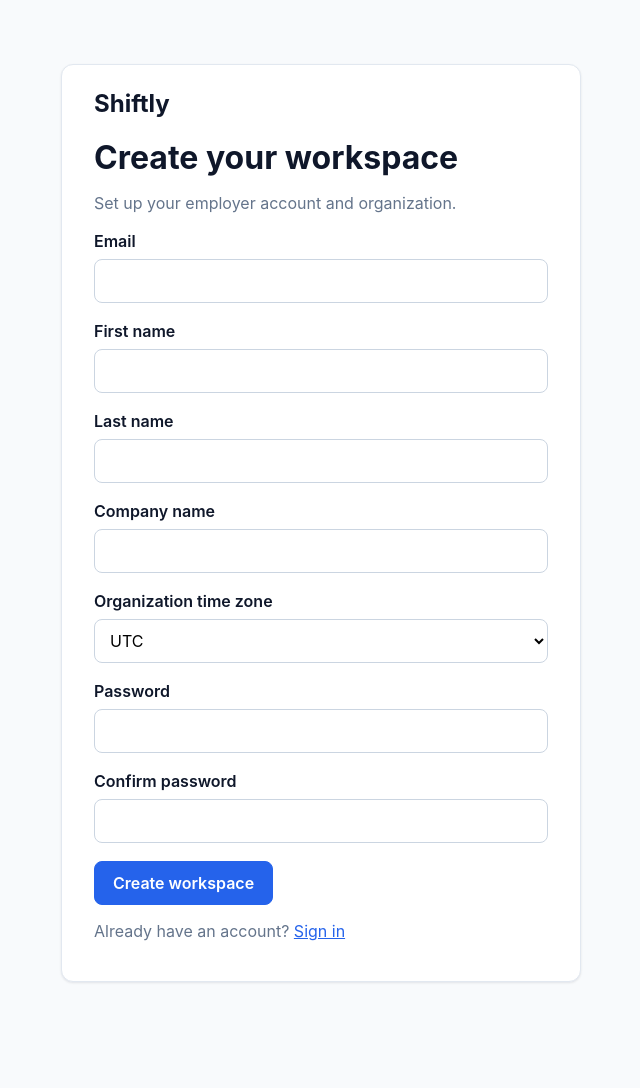
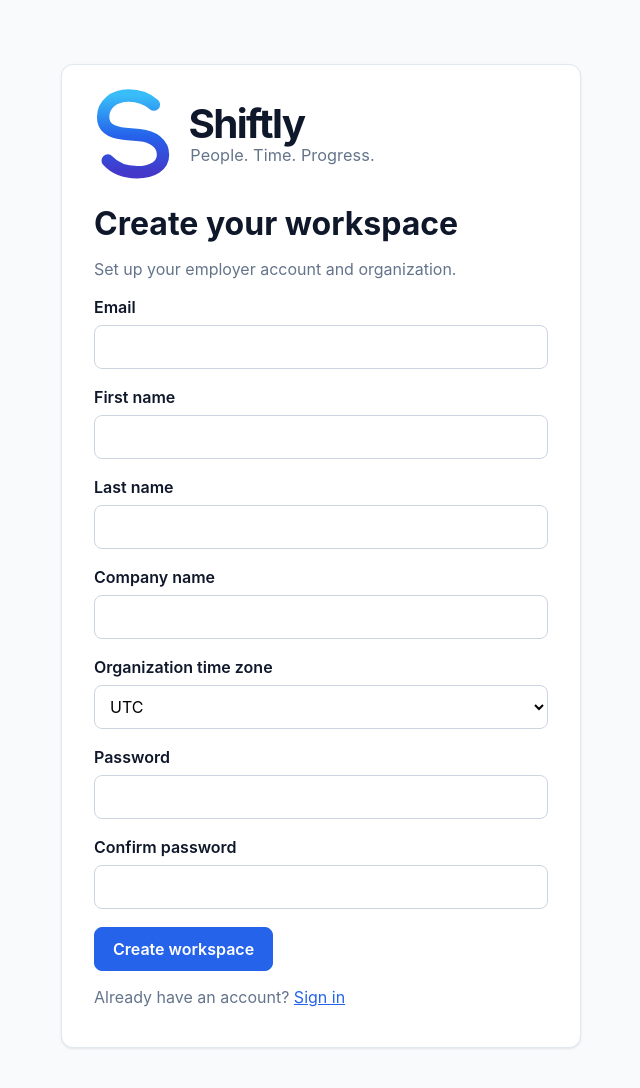
Before and after one commit to astigPree/Shiftly, a Django app: page /signup/ in a window 1280 px wide. Shown: the top 1088 px of the page, without its empty margins (319-959 px from the left). Before the commit the page ends 983 px from the top, so only its background shows below. Run offline with Django 4.2, Linux system fonts and the light colour scheme; parts of the project's set-up code (start-up, migrations or seed data) failed here and were passed over.

Commit message:
Add Shiftly brand assets and use logo

```diff
--- a/static/css/base.css
+++ b/static/css/base.css
@@ -76,10 +76,15 @@ textarea {
   box-shadow: var(--shadow-card);
 }
 .brand {
+  display: inline-flex;
+  align-items: center;
   color: var(--color-text);
-  font-size: var(--text-2xl);
-  font-weight: 750;
   text-decoration: none;
+}
+.auth-logo {
+  display: block;
+  width: min(100%, 280px);
+  height: auto;
 }
 h1 {
   margin: 20px 0 8px;
--- a/static/css/layout.css
+++ b/static/css/layout.css
@@ -33,14 +33,11 @@
   text-decoration: none;
 }
 .brand-mark {
-  display: grid;
+  display: block;
   width: 34px;
   height: 34px;
-  place-items: center;
-  color: var(--color-white);
-  background: var(--color-primary);
-  border-radius: var(--radius-md);
-  font-size: var(--text-lg);
+  flex: 0 0 auto;
+  object-fit: contain;
 }
 .organization-switcher {
   display: flex;
--- a/templates/accounts/signup.html
+++ b/templates/accounts/signup.html
@@ -1,9 +1,9 @@
 {% extends "base.html" %}
-{% load form_tags %}
+{% load form_tags static %}
 {% block title %}Create your Shiftly workspace{% endblock %}
 {% block content %}
 <section class="auth-card" aria-labelledby="page-title">
-  <a class="brand" href="{% url 'accounts:index' %}">Shiftly</a>
+  <a class="brand" href="{% url 'accounts:index' %}"><img class="auth-logo" src="{% static 'assets/shiftly-logo.svg' %}" alt="Shiftly — People. Time. Progress."></a>
   <h1 id="page-title">Create your workspace</h1>
   <p class="muted">Set up your employer account and organization.</p>
   <form method="post" novalidate>
--- a/templates/base.html
+++ b/templates/base.html
@@ -5,6 +5,7 @@
   <meta charset="utf-8">
   <meta name="viewport" content="width=device-width, initial-scale=1">
   <title>{% block title %}Shiftly{% endblock %}</title>
+  <link rel="icon" type="image/svg+xml" href="{% static 'assets/shiftly-mark.svg' %}">
   <link rel="stylesheet" href="{% static 'css/tokens.css' %}">
   <link rel="stylesheet" href="{% static 'css/base.css' %}">
   <link rel="stylesheet" href="{% static 'css/layout.css' %}">
--- a/templates/layouts/employee.html
+++ b/templates/layouts/employee.html
@@ -6,7 +6,7 @@
 <a class="skip-link" href="#main-content">Skip to main content</a>
 <div class="employee-shell">
   <header class="employee-topbar">
-    <a class="shell-brand" href="{% url 'attendance:my_attendance' %}"><span class="brand-mark" aria-hidden="true">S</span><span>Shiftly</span></a>
+    <a class="shell-brand" href="{% url 'attendance:my_attendance' %}"><img class="brand-mark" src="{% static 'assets/shiftly-mark.svg' %}" alt=""><span>Shiftly</span></a>
     <span class="employee-org">{{ organization.name }}</span>
     <details class="account-menu">
       <summary><span class="account-avatar" aria-hidden="true">{{ request.user.first_name|first|upper|default:"E" }}</span><span class="account-name"><strong>{{ request.user.get_full_name|default:request.user.email }}</strong><small>Employee</small></span><span aria-hidden="true">⌄</span></summary>
--- a/templates/layouts/employer.html
+++ b/templates/layouts/employer.html
@@ -1,11 +1,12 @@
 {% extends "base.html" %}
+{% load static %}
 {% block body_class %}app-body{% endblock %}
 {% block page %}
 <div class="app-shell-root">
 <a class="skip-link" href="#main-content">Skip to main content</a>
 <div class="app-shell employer-shell">
   <aside class="app-sidebar" aria-label="Employer navigation">
-    <a class="shell-brand" href="{% url 'accounts:home' %}"><span class="brand-mark" aria-hidden="true">S</span><span>Shiftly</span></a>
+    <a class="shell-brand" href="{% url 'accounts:home' %}"><img class="brand-mark" src="{% static 'assets/shiftly-mark.svg' %}" alt=""><span>Shiftly</span></a>
     <div class="organization-switcher"><span class="org-avatar" aria-hidden="true">{{ organization.name|first|upper }}</span><span class="org-label"><strong>{{ organization.name }}</strong><small>Organization</small></span></div>
     <nav class="primary-nav" aria-label="Employer navigation">
       <a class="nav-link{% if request.resolver_match.namespace == 'accounts' and request.resolver_match.url_name == 'home' %} active{% endif %}" aria-label="Overview" href="{% url 'accounts:home' %}">{% include "components/icon.html" with icon_name="home" icon_class="nav-icon" %}<span class="nav-label">Overview</span></a>
--- a/templates/registration/login.html
+++ b/templates/registration/login.html
@@ -1,8 +1,9 @@
 {% extends "base.html" %}
+{% load static %}
 {% block title %}Sign in | Shiftly{% endblock %}
 {% block content %}
 <section class="auth-card" aria-labelledby="page-title">
-  <a class="brand" href="{% url 'accounts:index' %}">Shiftly</a>
+  <a class="brand" href="{% url 'accounts:index' %}"><img class="auth-logo" src="{% static 'assets/shiftly-logo.svg' %}" alt="Shiftly — People. Time. Progress."></a>
   <h1 id="page-title">Welcome back</h1>
   <p class="muted">Sign in to continue to your workspace.</p>
   {% if form.errors %}<div id="login-error" class="error-list" role="alert">Email or password is incorrect, or this account is inactive.</div>{% endif %}
```
Also changed, not shown: static/assets/shiftly-logo.svg (added), static/assets/shiftly-mark.svg (added).
